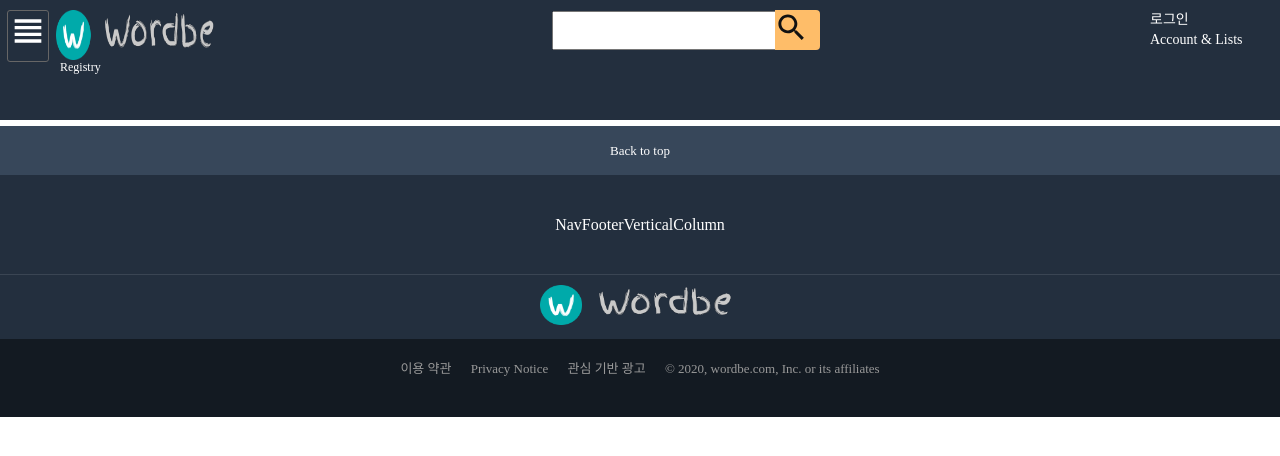
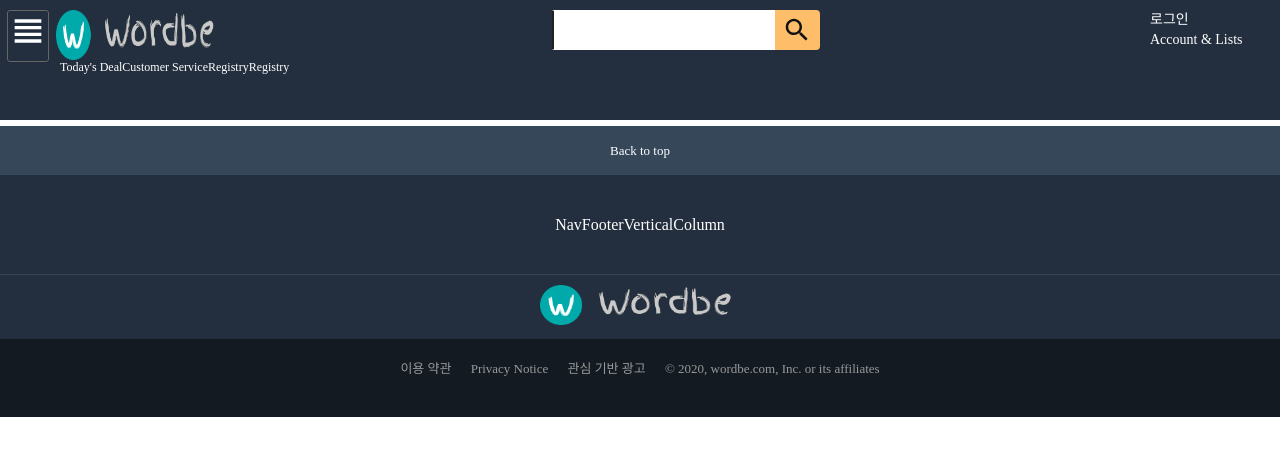
Before and after one commit to Wordbe/React, a React (Create React App) app in the folder wordblog/: page /registry in a window 1280 px wide. Shown: the top 456 px of the page. Built offline with nearby package versions, Linux system fonts and the light colour scheme.

Commit message:
200423 navlist

```diff
--- a/wordblog/src/component/header/index.tsx
+++ b/wordblog/src/component/header/index.tsx
@@ -30,8 +30,7 @@ function Header() {
                   </Nav.NavFill>
                   <Nav.NavRight>
                     <Nav.SearchSubmit>
-                      <span><MdSearch /></span>
-                      <input type="submit" value="Go" />
+                      <span><MdSearch type="submit" /></span>
                     </Nav.SearchSubmit>
                   </Nav.NavRight>
                 </Nav.NavSearchBar>
@@ -48,6 +47,9 @@ function Header() {
             <Nav.NavLeft></Nav.NavLeft>
             <Nav.NavFill>
               <Nav.NavList>
+                <span>Today's Deal</span>
+                <span>Customer Service</span>
+                <span>Registry</span>
                 <Route path="/today-deal" exact={true}>Today's Deal</Route>
                 <Route path="/customer-service" exact={true}>Customer Service</Route>
                 <Route path="/registry" exact={true}>Registry</Route>
--- a/wordblog/src/component/navigator/style.tsx
+++ b/wordblog/src/component/navigator/style.tsx
@@ -15,6 +15,7 @@ export const NavLeft = styled.div`
 `;
 
 export const NavFill = styled.div`
+  margin: 0 auto;
   width: auto;
   height: 60px;
   /* overflow: visible; */
@@ -69,13 +70,14 @@ export const NavSearchField = styled.div`
   height: 40px;
   top: 5px;
   border: none;
-  border-top: 1px solid transparent;
 `;
 
 export const SearchBoxInput = styled.input`
   width: 100%;
-  height: 25px;
-  padding: 5px 10px;
+  height: 30px;
+  padding: 4px 10px;
+  border-top: 1px solid transparent;
+  border-bottom: 1px solid transparent;
 
   color: #111;
   font-size: 15px;
@@ -90,28 +92,17 @@ export const SearchSubmit = styled.div`
   justify-content: center;
 
   background-color: #febd69;
-  background-image: none;
   border: none;
   width: 45px;
   height: 40px;
-  top: 5px;
   border-radius: 0 4px 4px 0;
-  cursor: pointer;
 
   span {
-    background-position: -10px -290px;
-    font-size: 35px;
+    display: flex;
+    align-items: center;
+    font-size: 30px;
     color: #111;
-  }
-
-  input {
-    width: 100%;
-    height: 100%;
-    color: #fff;
-    background: 0 0;
-    border: none;
-    text-indent: -1000px;
-    line-height: 1px;
+    cursor: pointer;
   }
 `;
 
```
